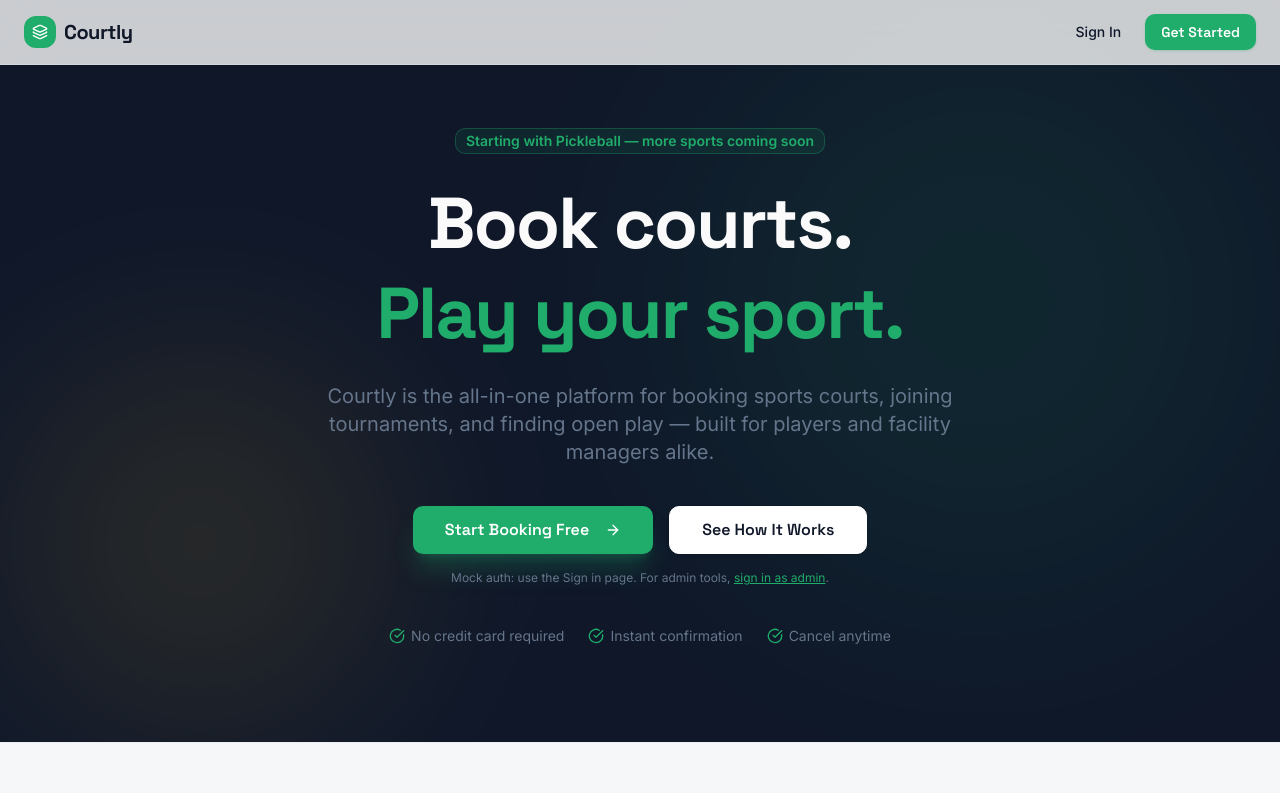
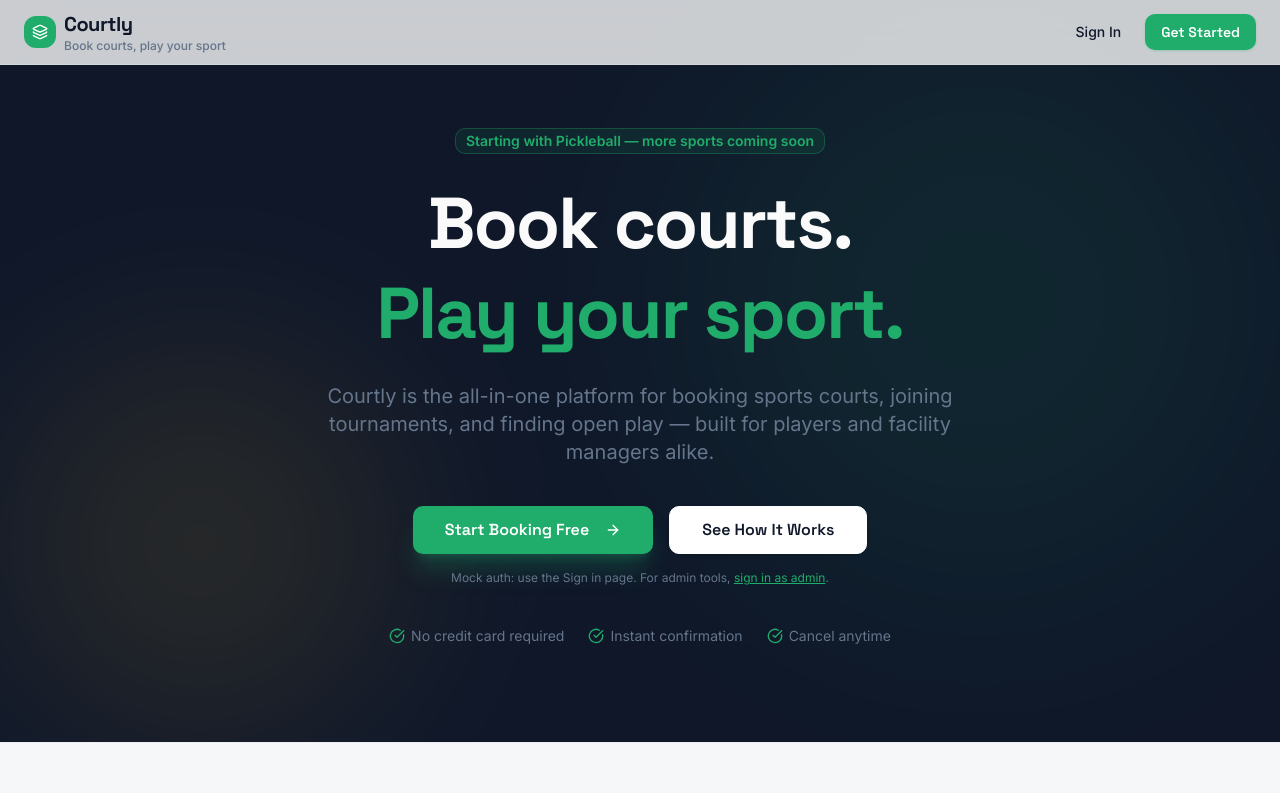
Before and after one commit to lorenzkobe/courtly, a Next.js app: page / in a window 1280 px wide. Shown: the top 793 px of the page. Built offline with nearby package versions, Linux system fonts and the light colour scheme; no server answers.

Commit message:
feat: update application metadata and enhance UI with improved branding and descriptions for better user engagement

```diff
--- a/src/app/layout.tsx
+++ b/src/app/layout.tsx
@@ -15,9 +15,19 @@ const inter = Inter({
 });
 
 export const metadata: Metadata = {
-  title: "Courtly — Court booking & tournaments",
+  applicationName: "Courtly",
+  title: {
+    default: "Courtly — Book courts, play your sport",
+    template: "%s | Courtly",
+  },
   description:
-    "Book courts, join open play, and register for tournaments — mock data for local development.",
+    "Courtly is the all-in-one platform for booking sports courts, joining tournaments, and finding open play — built for players and facility managers alike.",
+  openGraph: {
+    title: "Courtly — Book courts, play your sport",
+    description:
+      "Book sports courts, join tournaments, and find open play — for players and facility managers.",
+    siteName: "Courtly",
+  },
 };
 
 export default function RootLayout({
--- a/src/app/login/page.tsx
+++ b/src/app/login/page.tsx
@@ -84,13 +84,18 @@ function LoginContent() {
         Back to home
       </Link>
 
-      <div className="mb-8 flex items-center justify-center gap-2">
-        <div className="flex h-10 w-10 items-center justify-center rounded-xl bg-primary">
-          <Layers className="h-5 w-5 text-primary-foreground" />
+      <div className="mb-8 flex flex-col items-center gap-1 text-center">
+        <div className="flex items-center gap-2">
+          <div className="flex h-10 w-10 items-center justify-center rounded-xl bg-primary">
+            <Layers className="h-5 w-5 text-primary-foreground" />
+          </div>
+          <span className="font-heading text-2xl font-bold tracking-tight text-secondary-foreground">
+            Courtly
+          </span>
         </div>
-        <span className="font-heading text-2xl font-bold tracking-tight text-secondary-foreground">
-          Courtly
-        </span>
+        <p className="text-sm text-muted-foreground">
+          Book courts, tournaments & open play
+        </p>
       </div>
 
       <Card className="border-border/60 shadow-xl shadow-primary/5">
--- a/src/app/page.tsx
+++ b/src/app/page.tsx
@@ -97,14 +97,22 @@ export default function HomePage() {
     <div className="min-h-screen bg-background">
       <header className="fixed left-0 right-0 top-0 z-50 border-b border-border/50 bg-background/80 backdrop-blur-xl">
         <div className="mx-auto flex h-16 max-w-7xl items-center justify-between px-6">
-          <div className="flex items-center gap-2">
-            <div className="flex h-8 w-8 items-center justify-center rounded-lg bg-primary">
+          <Link
+            href="/"
+            className="flex items-center gap-2 transition-opacity hover:opacity-90"
+          >
+            <div className="flex h-8 w-8 shrink-0 items-center justify-center rounded-lg bg-primary">
               <Layers className="h-4 w-4 text-primary-foreground" />
             </div>
-            <span className="font-heading text-xl font-bold tracking-tight text-foreground">
-              Courtly
+            <span className="flex min-w-0 flex-col leading-tight">
+              <span className="font-heading text-xl font-bold tracking-tight text-foreground">
+                Courtly
+              </span>
+              <span className="hidden text-xs font-medium text-muted-foreground sm:block">
+                Book courts, play your sport
+              </span>
             </span>
-          </div>
+          </Link>
           <div className="flex items-center gap-2">
             {user ? (
               <Button className="font-heading font-semibold" asChild>
--- a/src/components/layout/AppLayout.tsx
+++ b/src/components/layout/AppLayout.tsx
@@ -150,7 +150,7 @@ export default function AppLayout({
                 Courtly
               </h1>
               <p className="text-xs text-muted-foreground">
-                Sports Court Booking
+                Book courts, tournaments & open play
               </p>
             </div>
           </Link>
@@ -197,11 +197,16 @@ export default function AppLayout({
       <div className="fixed left-0 right-0 top-0 z-50 border-b border-sidebar-border bg-secondary/95 backdrop-blur-xl lg:hidden">
         <div className="flex items-center justify-between px-4 py-3">
           <Link href="/" className="flex items-center gap-2">
-            <div className="flex h-8 w-8 items-center justify-center rounded-lg bg-primary">
+            <div className="flex h-8 w-8 shrink-0 items-center justify-center rounded-lg bg-primary">
               <Layers className="h-4 w-4 text-primary-foreground" />
             </div>
-            <span className="font-heading font-bold text-secondary-foreground">
-              Courtly
+            <span className="flex min-w-0 flex-col leading-tight">
+              <span className="font-heading font-bold text-secondary-foreground">
+                Courtly
+              </span>
+              <span className="truncate text-[10px] font-medium text-muted-foreground">
+                Book courts, tournaments & open play
+              </span>
             </span>
           </Link>
           <Button
```
